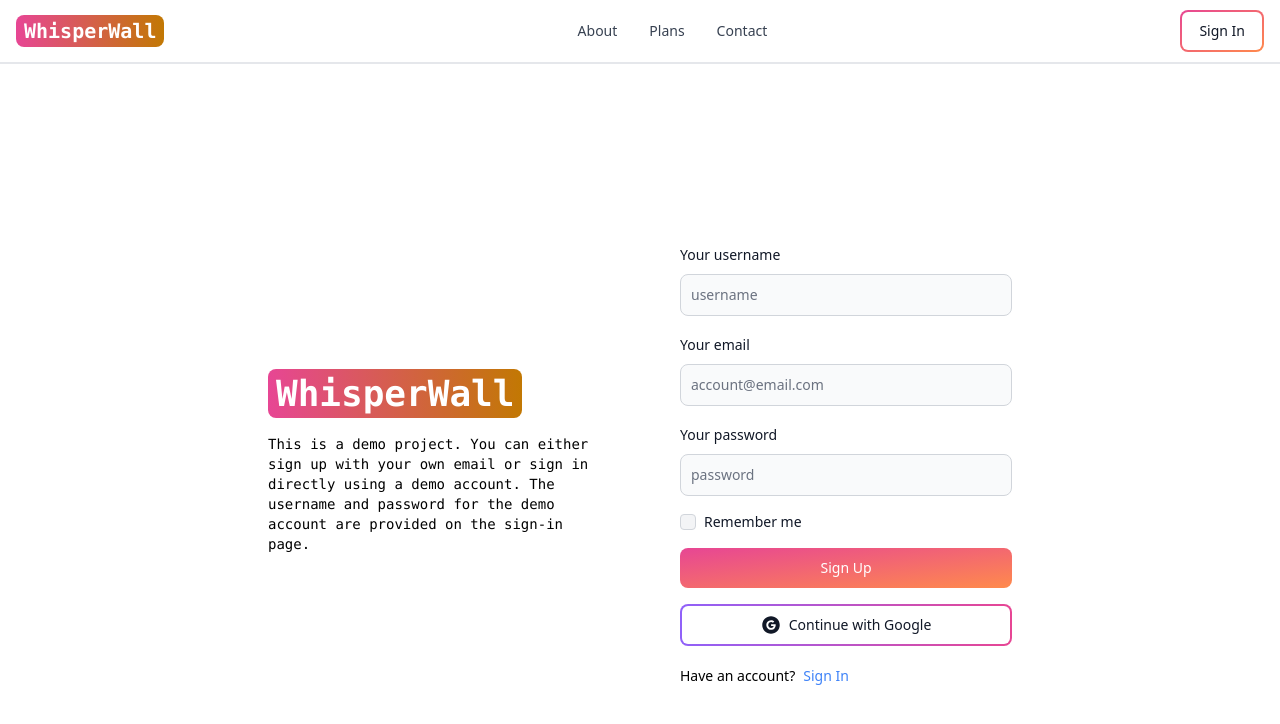
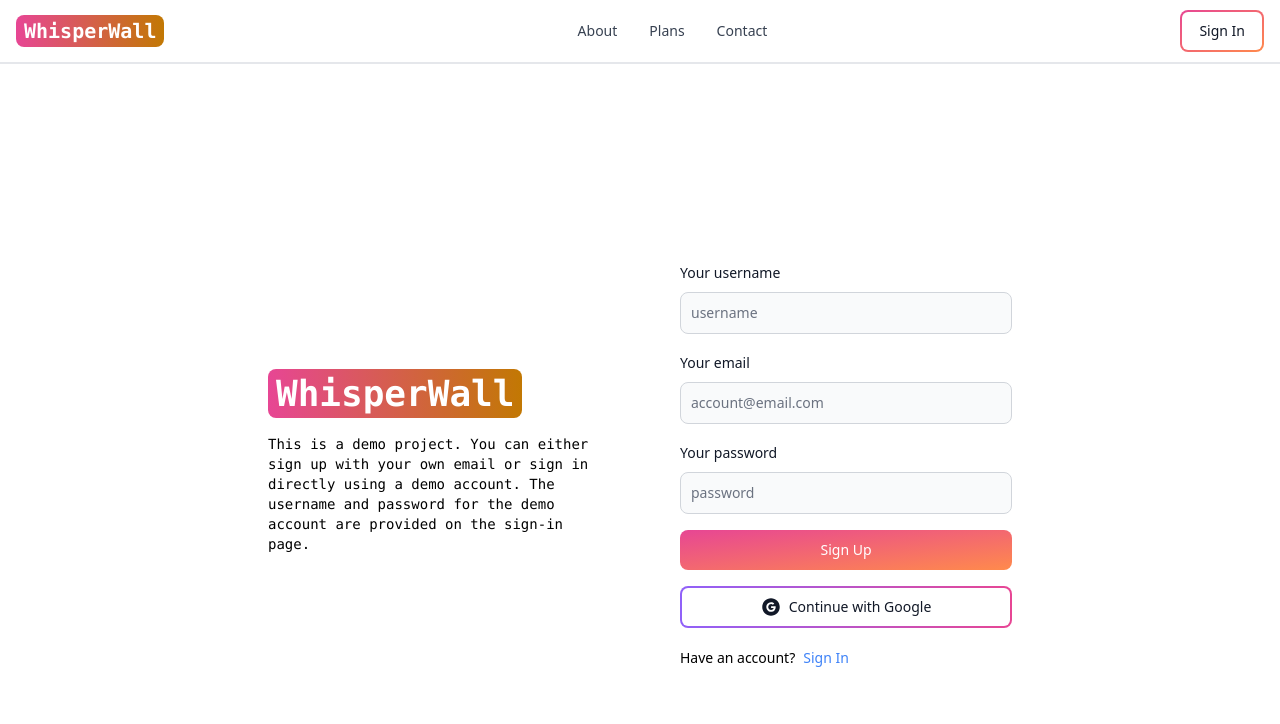
Before and after one commit to imyuanhui/WhisperWall, a React (Vite) app in the folder client/: page /sign-up in a window 1280 px wide. Shown: the top 724 px of the page. Built offline with nearby package versions, Linux system fonts and the light colour scheme; no server answers.

Commit message:
complete remember me function

```diff
--- a/client/src/pages/Signin.jsx
+++ b/client/src/pages/Signin.jsx
@@ -8,7 +8,7 @@ import {
   TextInput,
   Clipboard,
 } from "flowbite-react";
-import { useState } from "react";
+import { useEffect, useState } from "react";
 import { useDispatch } from "react-redux";
 import {
   signInStart,
@@ -18,8 +18,12 @@ import {
 import OAuth from "../components/OAuth";
 
 const Signin = () => {
-  const [formData, setFormData] = useState({});
+  const localUsername = localStorage.getItem("username")
+    ? localStorage.getItem("username")
+    : "";
+  const [formData, setFormData] = useState({ username: localUsername });
   const [loading, setLoading] = useState(false);
+  const [remember, setRemember] = useState(false);
   const [errMessage, setErrMessage] = useState(null);
   const dispatch = useDispatch();
   const navigate = useNavigate();
@@ -30,6 +34,11 @@ const Signin = () => {
 
   const handleSubmit = async (e) => {
     e.preventDefault();
+    if (remember) {
+      localStorage.setItem("username", formData.username);
+    } else {
+      localStorage.clear();
+    }
     try {
       setLoading(true);
       setErrMessage(null);
@@ -48,7 +57,7 @@ const Signin = () => {
       if (res.ok) {
         setLoading(false);
         dispatch(signInSuccess(data));
-        navigate("/");
+        navigate("/explore");
       }
     } catch (err) {
       setLoading(false);
@@ -106,6 +115,7 @@ const Signin = () => {
                 type="text"
                 placeholder="username"
                 required
+                defaultValue={localUsername}
                 onChange={handleChange}
               />
             </div>
@@ -122,7 +132,7 @@ const Signin = () => {
               />
             </div>
             <div className="flex items-center gap-2">
-              <Checkbox id="remember" />
+              <Checkbox id="remember" onChange={setRemember} />
               <Label htmlFor="remember">Remember me</Label>
             </div>
             <Button
--- a/client/src/pages/Signup.jsx
+++ b/client/src/pages/Signup.jsx
@@ -101,10 +101,6 @@ const Signup = () => {
                 onChange={handleChange}
               />
             </div>
-            <div className="flex items-center gap-2">
-              <Checkbox id="remember" />
-              <Label htmlFor="remember">Remember me</Label>
-            </div>
             <Button
               type="submit"
               gradientDuoTone="pinkToOrange"
```
